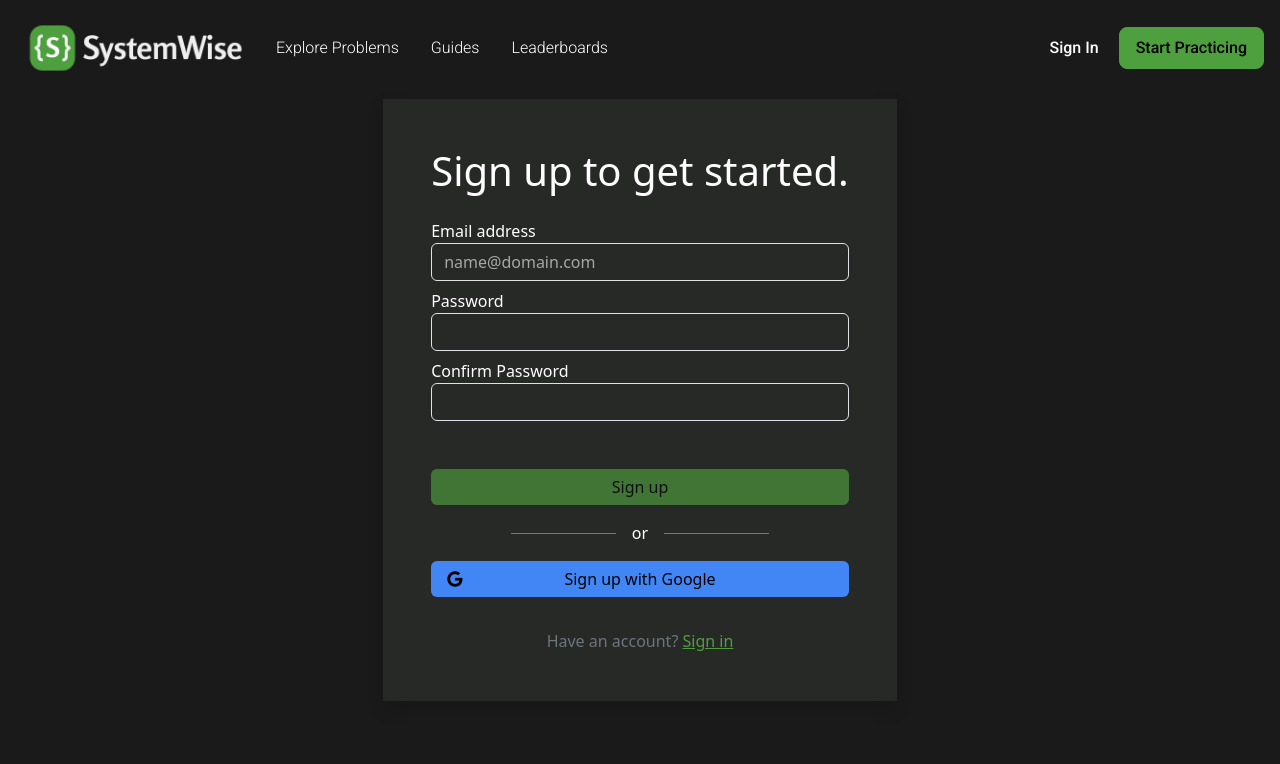
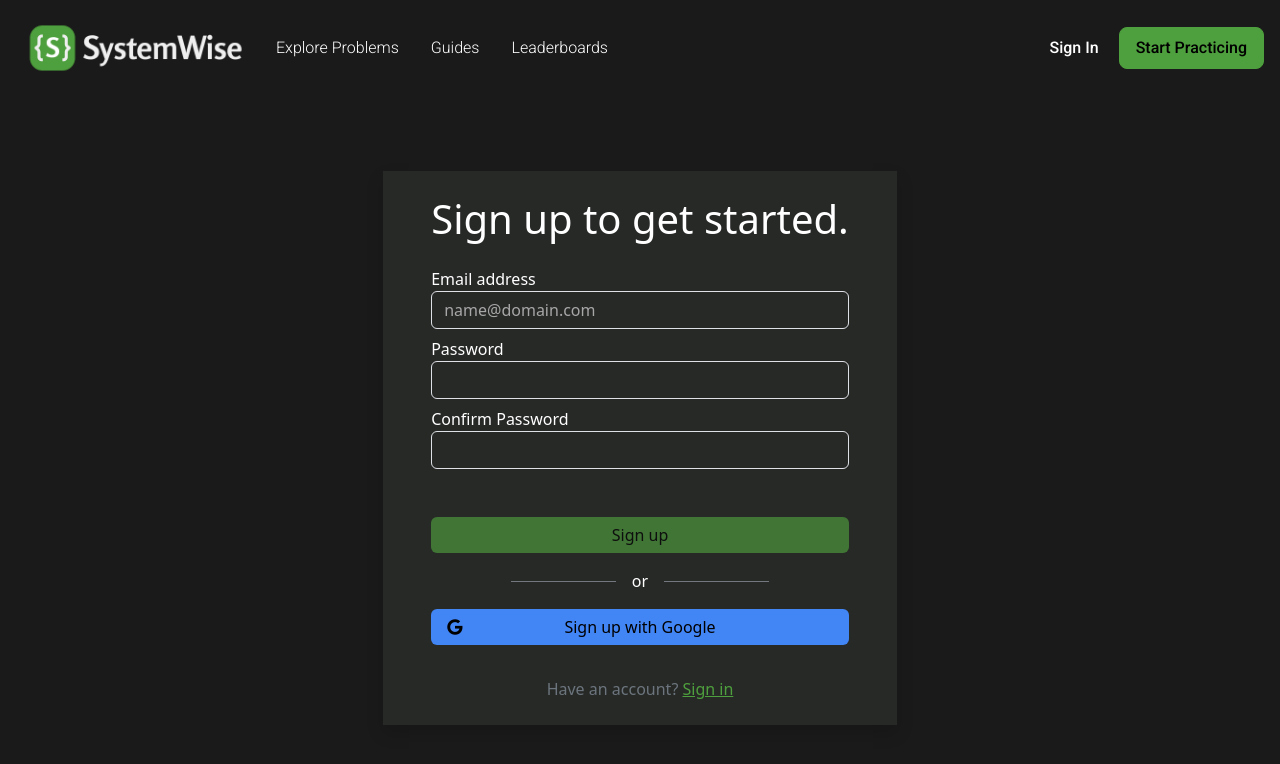
Before and after one commit to SananR/SystemWise, an Angular app in the folder client/: page /signup in a window 1280 px wide. Shown: the top 764 px of the page. Built offline with nearby package versions, Linux system fonts and the light colour scheme.

Commit message:
Fix signup styling

```diff
--- a/client/src/app/components/form/signup-form/signup-form.component.html
+++ b/client/src/app/components/form/signup-form/signup-form.component.html
@@ -1,4 +1,4 @@
-<form class="shadow px-5 py-5 w-100 signup-form">
+<form class="shadow px-5 py-4 w-100 signup-form">
   <h1 class="mb-4">Sign up to get started.</h1>
   <div class="form-group mb-2">
     <label>Email address</label>
--- a/client/src/app/signup-page/signup-page.component.html
+++ b/client/src/app/signup-page/signup-page.component.html
@@ -1,4 +1,4 @@
 <app-toolbar></app-toolbar>
 <div class="d-flex justify-content-center align-items-center h-100">
-  <app-signup-form> </app-signup-form>
+  <app-signup-form class="pt-5 mt-5"> </app-signup-form>
 </div>
```
